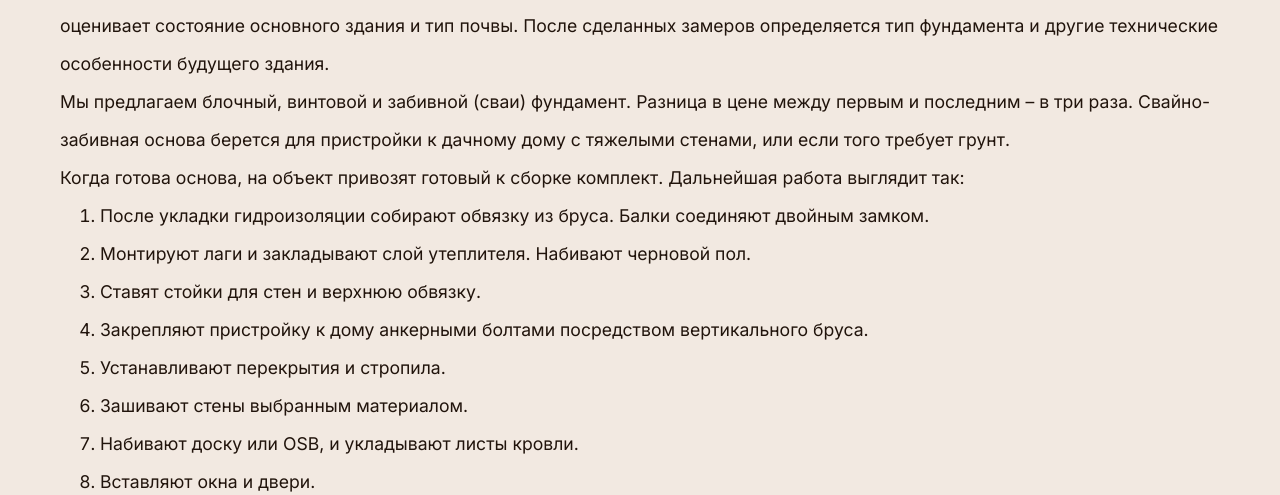
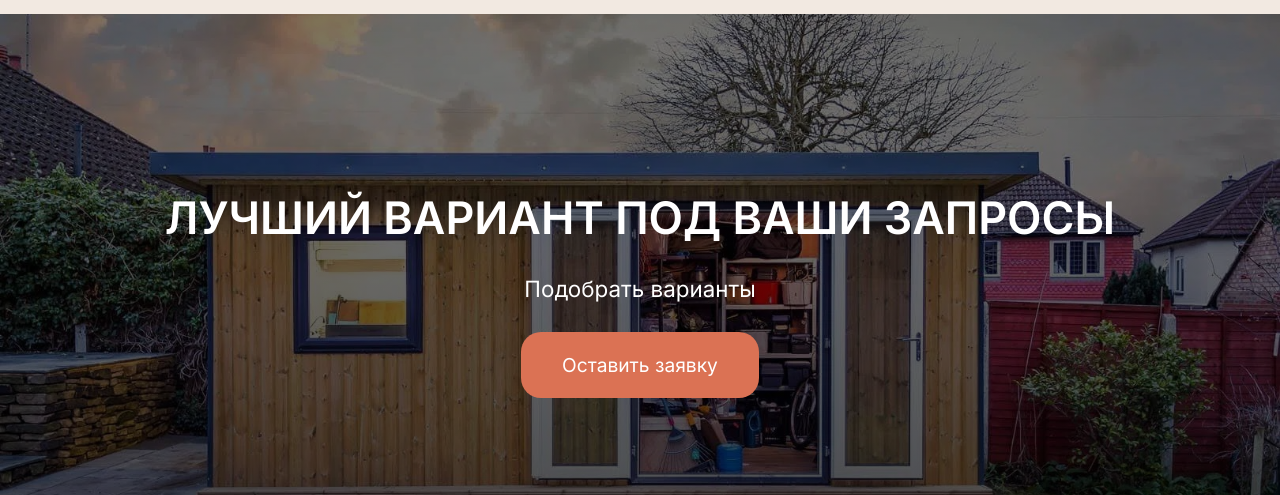
Before and after one commit to sergiuszorgo/woodworker, a website with bundled scripts: page index.html in a window 1280 px wide. Shown: the part 4642-5137 px from the top of the page. Built offline with nearby package versions, Linux system fonts and the light colour scheme; some packages are replaced by stand-ins of ours; no server answers.

Commit message:
parallax

```diff
--- a/index.html
+++ b/index.html
@@ -176,6 +176,24 @@
 					<li class="spec-item">Как хозяйственное помещение. Такая пристройка может использоваться в качестве склада, мастерской, сарайчика или другого хозяйственного помещения.</li>
 				</ol>
 				<p class="spec-text">Каркасные пристройки отличаются от других типов пристроек своей легкостью в сооружении и низкой стоимостью. Они строятся быстро и может быть приспособлены к любым потребностям и размерам. Каркасная конструкция позволяет легко менять и модернизировать внутреннее пространство.<br> В целом, каркасная пристройка является удобным и практичным дополнением к основному строению, которая может быть адаптирована под различные нужды и функции.</p><br>
+			</div>
+			<div class="spec-logo">
+				<svg class="main-logo">
+					<use href="./img/svg/sprite.svg#master"></use>
+				</svg>
+			</div>
+		</div>
+	</div>
+	<div class="motiv">
+		<div class="motiv-content">
+			<h3 class="motiv-head">Лучший вариант под ваши запросы</h3>
+			<p class="motiv-text">Подобрать варианты</p>
+			<a href="#get-up" class="get-up">Оставить заявку</a>
+		</div>
+	</div>
+	<div class="specific">
+		<div class="spec-wrap">
+			<div class="spec-table">
 				<h4>Как мы строим</h4>
 				<p class="spec-text">Обычно заказывают типовую модель из каталога на сайте, а после согласовывают детали. На объект выезжает специалист, оценивает состояние основного здания и тип почвы. После сделанных замеров определяется тип фундамента и другие технические особенности будущего здания.<br> Мы предлагаем блочный, винтовой и забивной (сваи) фундамент. Разница в цене между первым и последним – в три раза. Свайно-забивная основа берется для пристройки к дачному дому с тяжелыми стенами, или если того требует грунт.<br> Когда готова основа, на объект привозят готовый к сборке комплект. Дальнейшая работа выглядит так:</p>
 				<ol class="spec-list">
@@ -212,7 +230,7 @@
 				</li>
 				<li class="why-item">
 					<p class="why-text1">03</p>
-					<p class="why-text2">Высокое качество</p>
+					<p class="why-text2" id="get-up">Высокое качество</p>
 					<p class="why-text3">У нас большой опыт и мы работаем только с качественными материалами</p>
 				</li>
 			</ul>
--- a/styles.css
+++ b/styles.css
@@ -94,6 +94,65 @@ ul {
 	width: 90px;
 	height: 90px;
 	fill: var(--accent-color);
+}
+
+/* //parallax */
+
+.motiv {
+	position: relative;
+	height: 560px;
+	width: 100%;
+	background-image: -webkit-linear-gradient(top, rgba(0, 0, 0, 0.5), rgba(0, 0, 0, 0.7)), url(./img/fonhero.jpg);
+	background-image: linear-gradient(top, rgba(0, 0, 0, 0.5), rgba(0, 0, 0, 0.7)), url(./img/fonhero.jpg);
+	-webkit-background-size: cover;
+	-moz-background-size: cover;
+	-o-background-size: cover;
+	background-size: cover;
+	background-repeat: no-repeat;
+	background-position: center center;
+	text-align: center;
+	vertical-align: middle;
+	background-attachment: fixed;
+	display: flex;
+	align-items: center;
+	justify-content: center;
+}
+
+.motiv-content {
+	position: relative;
+	max-width: 960px;
+	margin: 0 auto;
+}
+
+.motiv-head {
+	color: var(--second);
+	font-size: 2.8em;
+	font-weight: 600;
+}
+
+.motiv-text {
+	color: var(--second);
+	margin-top: 30px;
+	font-size: 1.4em;
+}
+
+.get-up {
+	display: inline-block;
+	margin-top: 30px;
+	padding: 20px 40px;
+	border: 1px solid transparent;
+	border-radius: var(--b-radius);
+	transition: var(--transit);
+	background-color: var(--accent-color);
+	cursor: pointer;
+	color: var(--second);
+	font-size: 1.2em;
+}
+
+.get-up:hover, .get-up:focus {
+	background-color: var(--form-color);
+	color: var(--main-textcolor);
+	border: 1px solid var(--accent-color);
 }
 
 .footer-logo {
@@ -540,7 +599,7 @@ h1 span {
 
 .spec-wrap {
 	max-width: 1200px;
-	padding: 70px 20px;
+	padding: 35px 20px;
 	margin: 0 auto;
 }
 
```
Also changed, not shown: img/fonhero.jpg (added).
